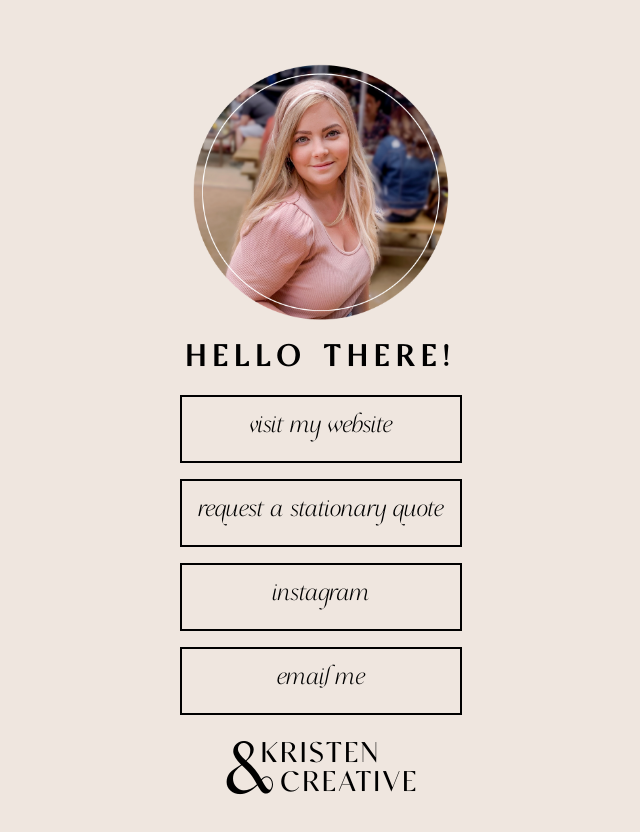
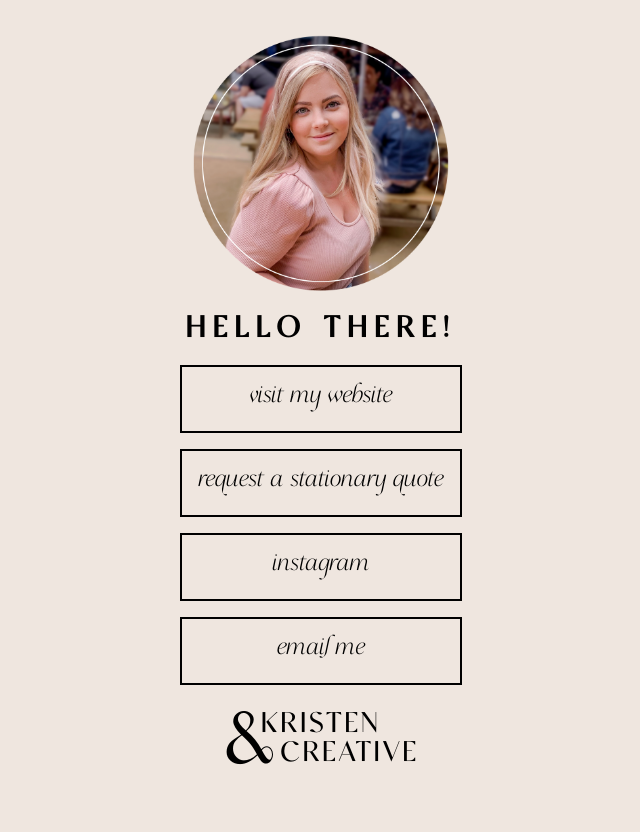
Before and after one commit to zachstence/kristenandcreative-links, a Svelte app: page / in a window 1280 px wide. Shown: the top 832 px of the page, without its empty margins (319-959 px from the left). After the commit the page ends 800 px from the top, so only its background shows below. Built offline with nearby package versions, Linux system fonts and the light colour scheme.

Commit message:
refactor: flex body

```diff
--- a/public/global.css
+++ b/public/global.css
@@ -11,6 +11,14 @@
 }
 
 body {
+	height: 100vh;
+	width: 100vw;
 	margin: 0;
+
+	display: flex;
+	flex-direction: column;
+	align-items: center;
+	justify-content: center;
+
 	background-color: #efe6df;
 }
--- a/src/App.svelte
+++ b/src/App.svelte
@@ -27,9 +27,6 @@
 
 <style>
 	main {
-		height: 100%;
-		width: 40%;
-		margin: 4rem auto;
 		display: flex;
 		flex-direction: column;
 		align-items: center;
```
